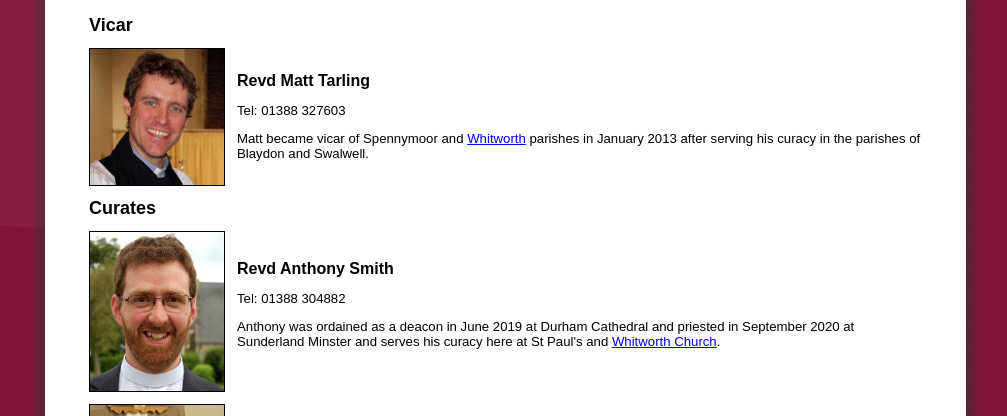
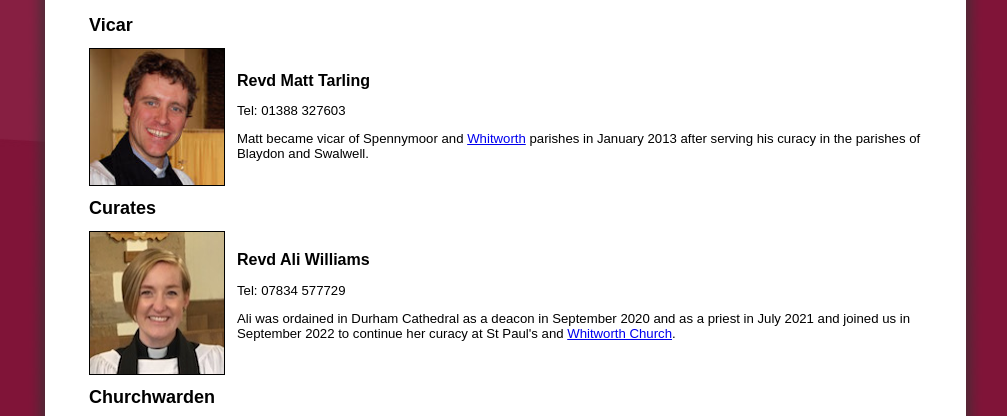
Before and after one commit to stpaulsspennymoor/stpaulsspennymoor.github.io, a Jekyll site: the page built from contact.md, in a window 1280 px wide and 900 px high, scrolled down 666 px, cut to the strip 0-416 px from the top of the window. Shown: the whole strip, without its empty margins (147-1154 px from the left). Built offline with Jekyll 4.4.1, drawn with Linux system fonts in a browser that asks for light colours.

Commit message:
Update contact.md

```diff
--- a/contact.md
+++ b/contact.md
@@ -26,10 +26,6 @@ If you are contacing us to arrange a baptism or wedding, please [read this page
     <tr>
       <td><font size="4"><b>Curates</b></font></td>
       <td></td>
-    </tr>
-    <tr>
-      <td><img src="/assets/RevdAnthonySmith.png" width="134" height="159" border="1" alt="<empty>"/></td>
-      <td><strong><span style="font-size: medium;">Revd Anthony Smith</span></strong><p>Tel: 01388 304882</p><p>Anthony was ordained as a deacon in June 2019 at Durham Cathedral and priested in September 2020 at Sunderland Minster and serves his curacy here at St Paul's and <a href="https://www.achurchnearyou.com/church/13568" target="_blank">Whitworth Church</a>.</p></td>
     </tr>
     <tr>
       <td><img src="/assets/RevdAliWilliams.jpg" width="134" height="142" border="1" alt="<empty>"/></td>
```
